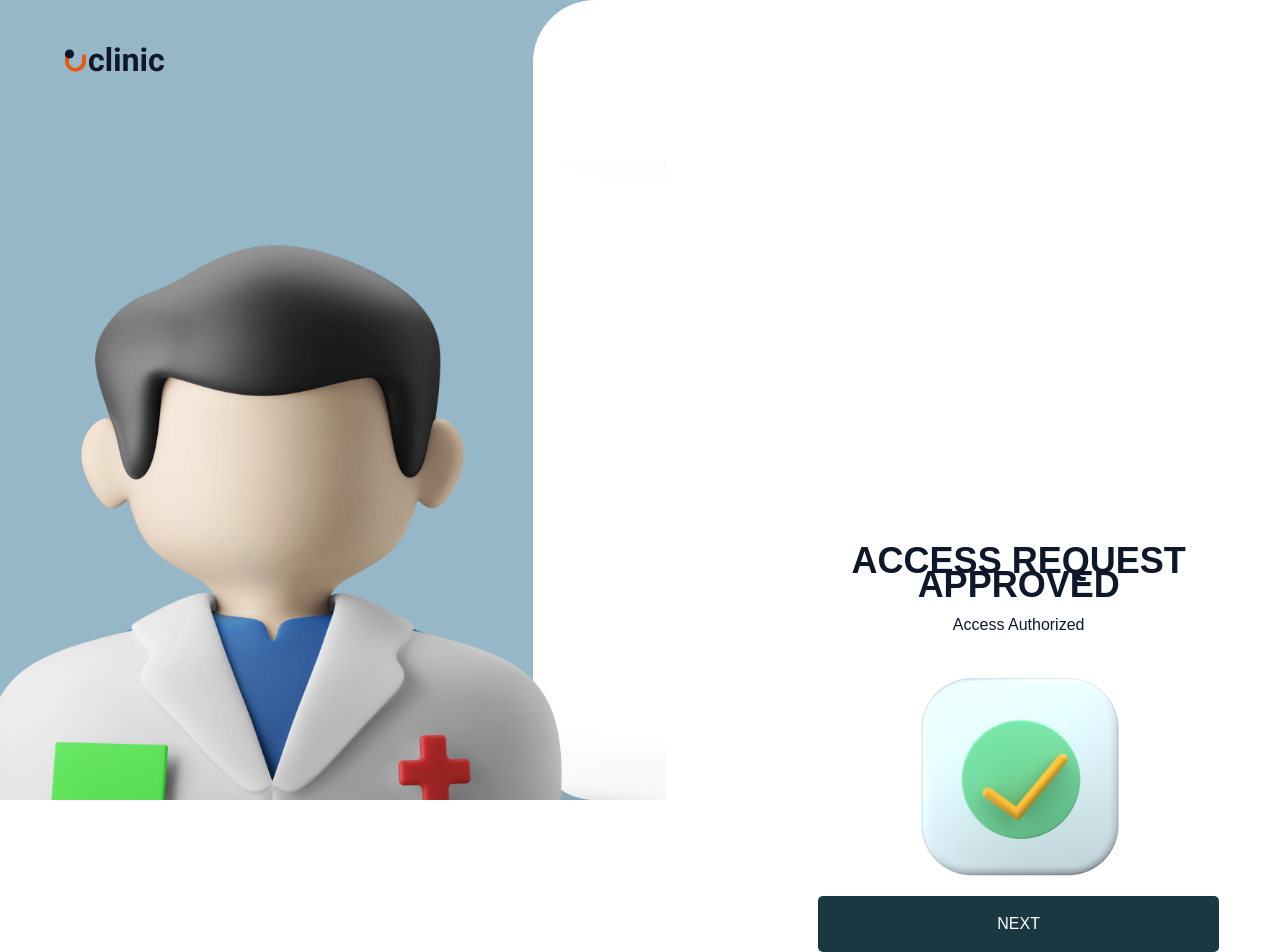
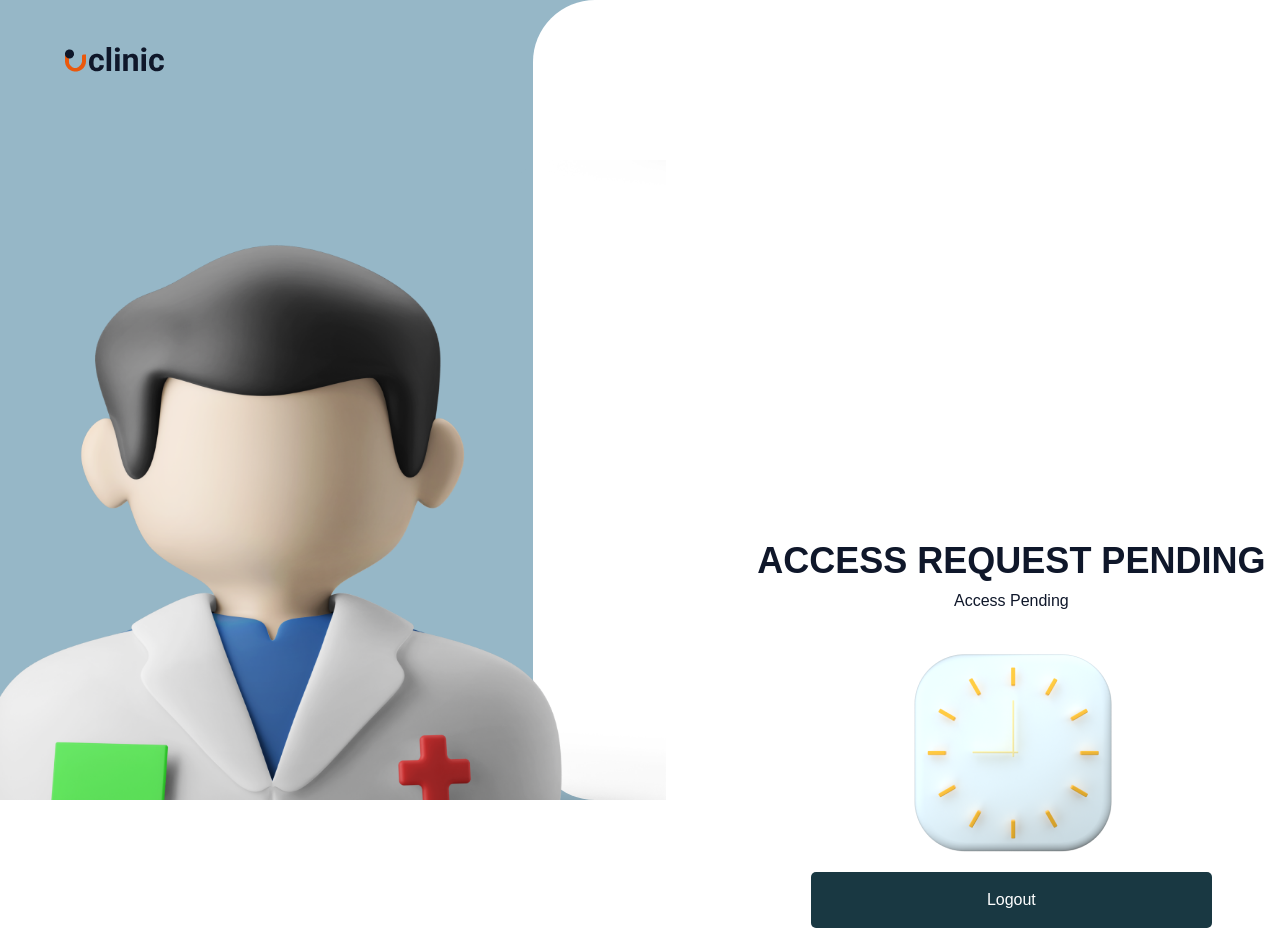
Before and after one commit to advanced-computer-lab-2023/Agile-Star-Squad-Clinic, a React (Create React App) app in the folder frontend/: page / in a window 1280 px wide. After the commit the page ends 928 px from the top, so only its background shows below. Built offline with nearby package versions, Linux system fonts and the light colour scheme.

Commit message:
Feat : added navigation to close buttons

```diff
--- a/frontend/src/App.js
+++ b/frontend/src/App.js
@@ -25,7 +25,7 @@ function App() {
     <div className="App">
       <BrowserRouter>
         <Routes>
-          <Route path="/" element={<AcceptedRequest />} exact />
+          <Route path="/" element={<PendingRequest />} exact />
           {/* <Route path="/" element={<NavBar />} exact /> */}
 
           <Route
--- a/frontend/src/requests/acceptedRequest.js
+++ b/frontend/src/requests/acceptedRequest.js
@@ -6,6 +6,8 @@ import doctorImage from './051_Doctor 1.png';
 import tick from './Medicine.png';
 import logo from './logo.png';
 import { DUMMY_USER } from '../shared/DummyUsers';
+import { useNavigate } from 'react-router-dom';
+
 
 
 const AcceptedRequest = (props) => {
@@ -21,6 +23,12 @@ const AcceptedRequest = (props) => {
   const handleButtonClick2 = () => {
     setButtonPressed2(true);
   }
+const navigate = useNavigate();
+
+const handleButtonLogout = () => {
+  navigate('/');
+
+}
 
   const slotSelectStyle = isButtonPressed2 ? classes.slotSelectStyle : "";
 
@@ -218,7 +226,7 @@ The platform reserves the right to update these terms and conditions at any time
 By registering as a doctor on our virtual clinic platform, you acknowledge that you have read, understood, and agreed to these terms and conditions. Failure to comply with these terms may result in the termination of your registration and access to the platform.
                       </div>
                       <div className={classes.buttonsDiv}>
-                        <button className={classes.cancelButton} >Cancel</button>
+                        <button className={classes.cancelButton} onClick={handleButtonLogout} >Logout</button>
                         <button className={classes.agreeButton} onClick={handleButtonClick2}>Agree</button>
                       </div>
                     </>
--- a/frontend/src/requests/pendingRequest.js
+++ b/frontend/src/requests/pendingRequest.js
@@ -3,10 +3,17 @@ import classes from './requestsStyle.module.css';
 import doctorImage from './051_Doctor 1.png';
 import clock from './Clock.png';
 import logo from './logo.png';
+import { useNavigate } from 'react-router-dom';
 
 
 const PendingRequest = (props)=>{
-    return(
+  const navigate = useNavigate();
+
+const handleButtonLogout = () => {
+  navigate('/');
+
+}
+  return(
 
       <body className={classes.background}>
       <div className='d-flex'>
@@ -24,7 +31,7 @@ const PendingRequest = (props)=>{
           <p className={classes.p2}>Access Pending</p>
           <img src={clock} alt="BIG CLOCK"/>
           <div>
-          <button className={classes.button}>CLOSE</button>
+          <button className={classes.button}onClick={handleButtonLogout}>Logout</button>
           </div>
         </div>
 
--- a/frontend/src/requests/rejectedRequest.js
+++ b/frontend/src/requests/rejectedRequest.js
@@ -3,10 +3,17 @@ import classes from './requestsStyle.module.css';
 import doctorImage from './051_Doctor 1.png';
 import ximage from './x.png';
 import logo from './logo.png';
+import { useNavigate } from 'react-router-dom';
 
 
 const RejectedRequest = (props)=>{
-    return(
+  const navigate = useNavigate();
+
+const handleButtonLogout = () => {
+  navigate('/');
+
+}
+  return(
 
         <body className={classes.background}>
         <div className='d-flex'>
@@ -24,7 +31,7 @@ const RejectedRequest = (props)=>{
             <p className={classes.p2}>Access Denied</p>
             <img src={ximage} alt="BIG X"/>
             <div>
-            <button className={classes.button}>CLOSE</button>
+            <button className={classes.button}onClick={handleButtonLogout}>CLOSE</button>
             </div>
           </div>
 
```
